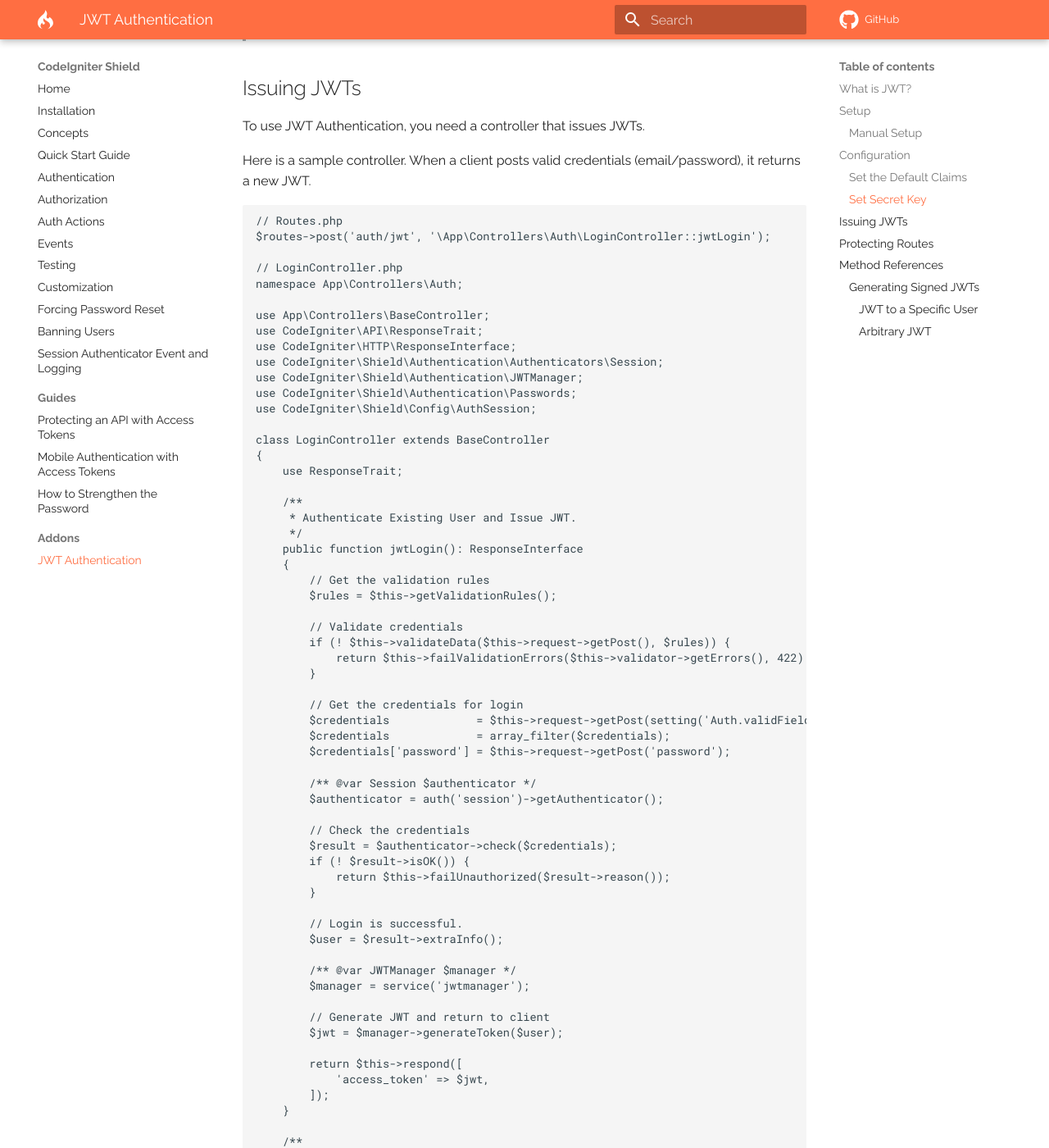
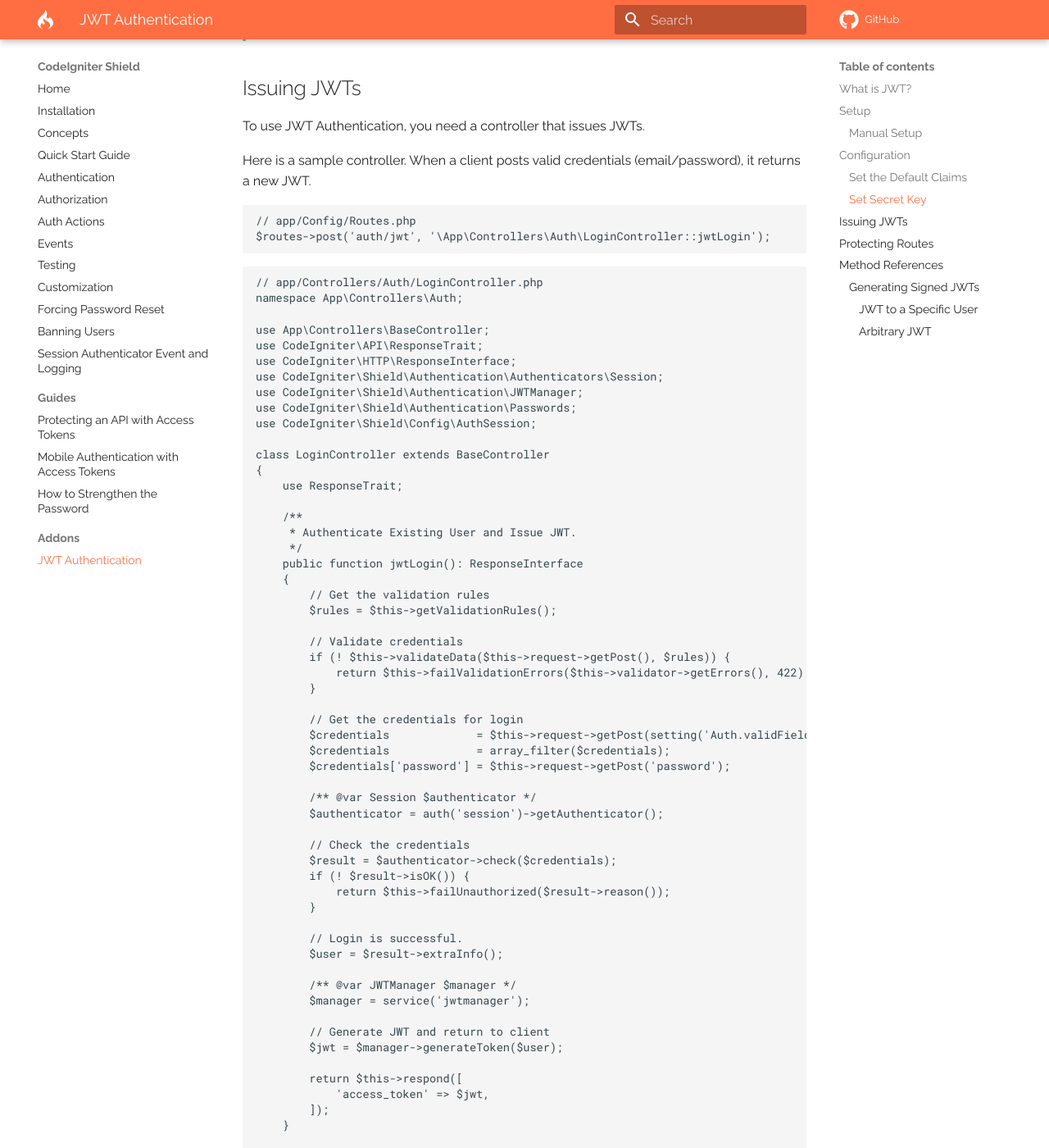
Before and after one commit to codeigniter4/shield, an MkDocs documentation site: the page built from docs/addons/jwt.md, in a window 1280 px wide and 1400 px high, scrolled down 2184 px. Shown: the whole window at 82% size. Built offline with MkDocs 1.6.1 and Material for MkDocs 9.7.7, drawn with Linux system fonts in a browser that asks for light colours; comment, search, counter and statistics services are not loaded; a style sheet for code colours, icons or effects is not loaded; some of the changed text lies outside the part shown.

Commit message:
docs: split code block

````diff
--- a/docs/addons/jwt.md
+++ b/docs/addons/jwt.md
@@ -103,10 +103,12 @@ Here is a sample controller. When a client posts valid credentials (email/passwo
 it returns a new JWT.
 
 ```php
-// Routes.php
+// app/Config/Routes.php
 $routes->post('auth/jwt', '\App\Controllers\Auth\LoginController::jwtLogin');
+```
 
-// LoginController.php
+```php
+// app/Controllers/Auth/LoginController.php
 namespace App\Controllers\Auth;
 
 use App\Controllers\BaseController;
````
